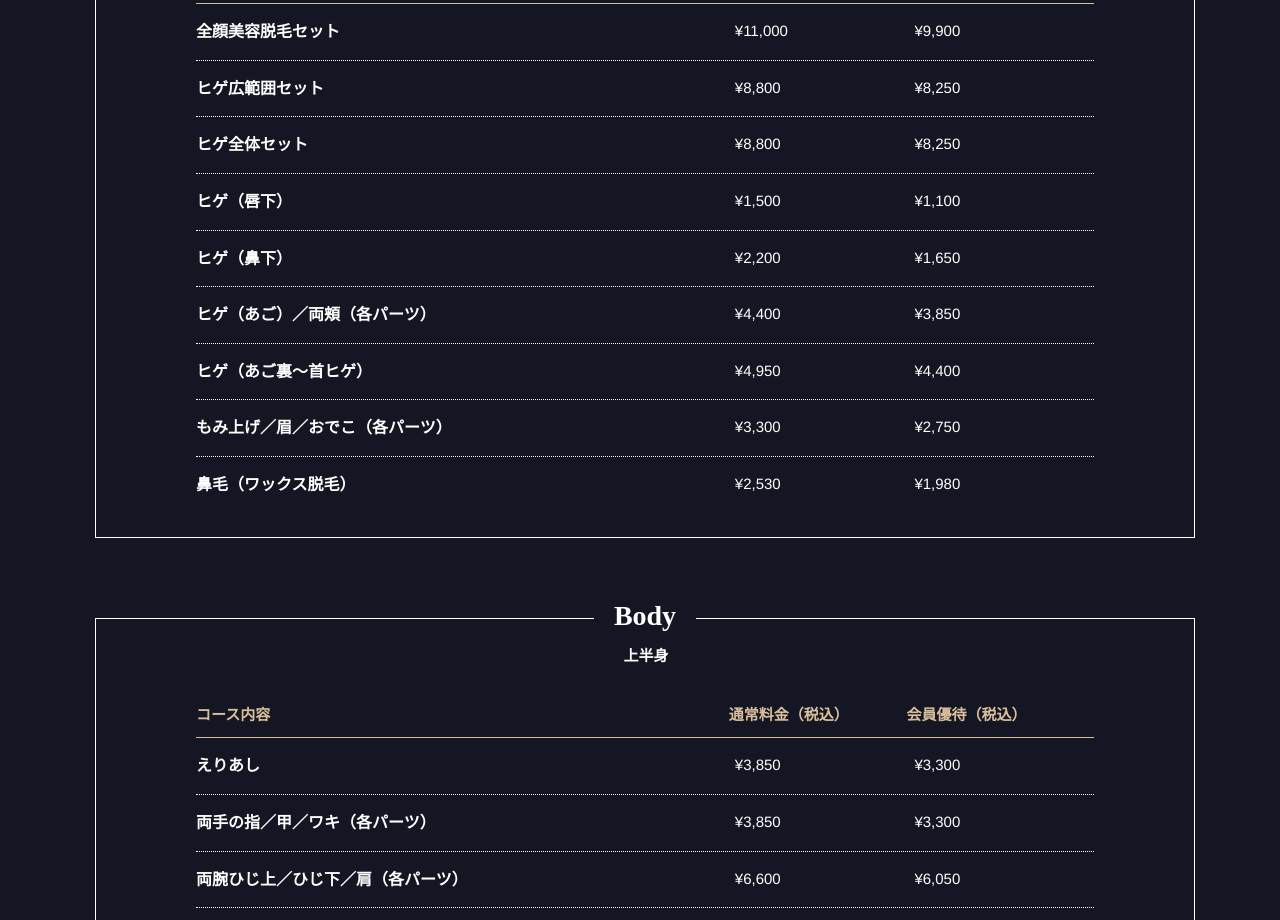
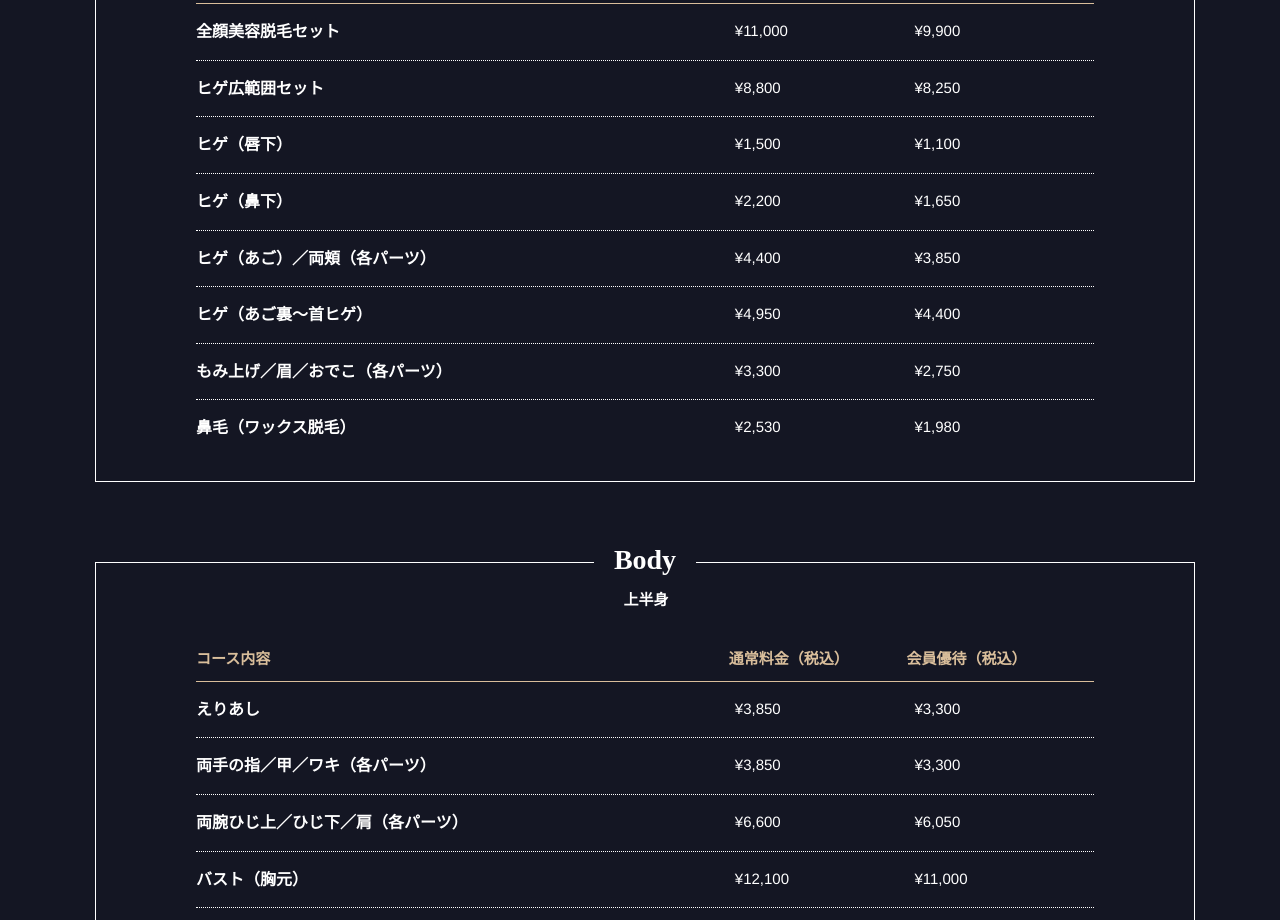
Before and after one commit to kamy0042/bee_group_web, a Next.js app: page /waxing in a window 1280 px wide. Shown: the part 4460-5380 px from the top of the page. Built offline with nearby package versions, Linux system fonts and the light colour scheme.

Commit message:
feat: メニュー更新

```diff
--- a/data/waxing.data.js
+++ b/data/waxing.data.js
@@ -11,11 +11,6 @@ export const waxingCollection = [
             },
             {
                 category: "ヒゲ広範囲セット",
-                price: "8,800",
-                discount: "8,250",
-            },
-            {
-                category: "ヒゲ全体セット",
                 price: "8,800",
                 discount: "8,250",
             },
```
